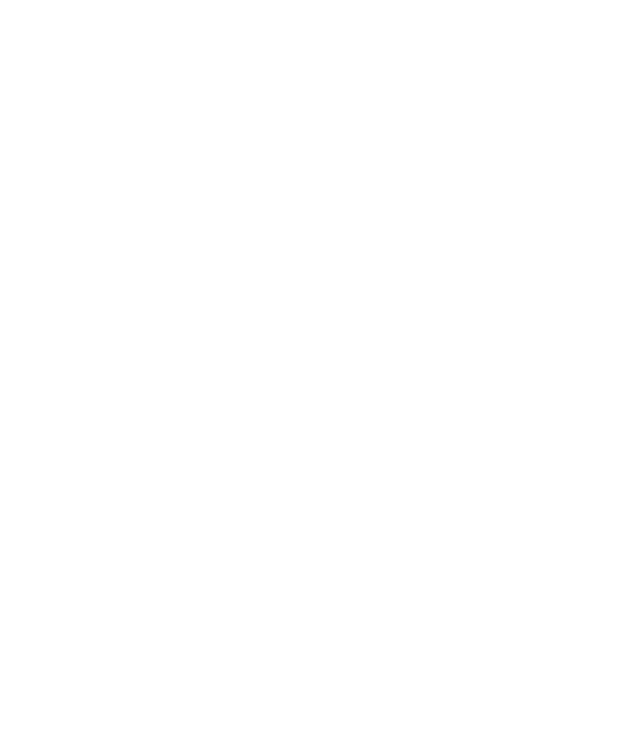
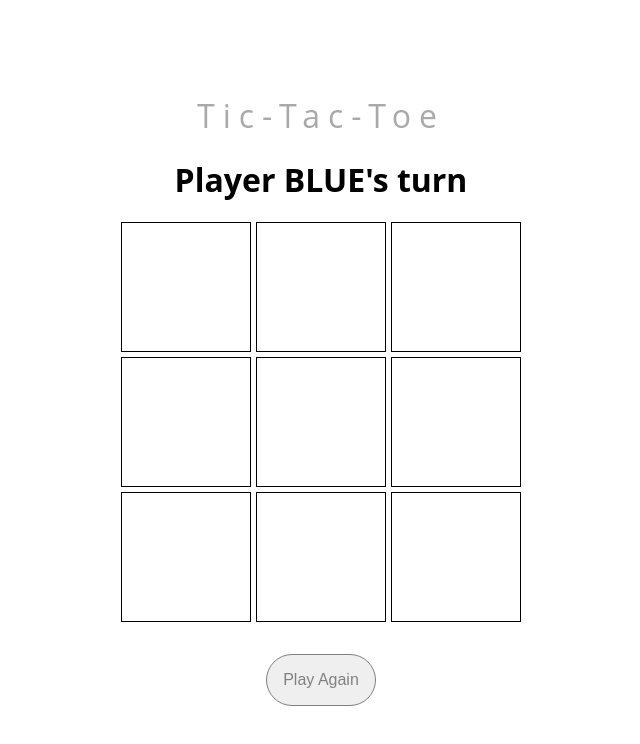
Before and after one commit to SylvesterSmithIII/tic-tac-toe, a plain HTML site: page index.html in a window 1280 px wide. Shown: the whole page, without its empty margins (319-959 px from the left). Drawn offline with Linux system fonts and the light colour scheme.

Commit message:
forgot to commit til now

```diff
--- a/index.html
+++ b/index.html
@@ -8,6 +8,19 @@
     <script src="main.js"></script>
 </head>
 <body>
-
+    <header>Tic-Tac-Toe</header>
+    <h1>X's Turn</h1>
+    <div id="board">
+        <div id="c0r0"></div>
+        <div id="c0r1"></div>
+        <div id="c0r2"></div>
+        <div id="c1r0"></div>
+        <div id="c1r1"></div>
+        <div id="c1r2"></div>
+        <div id="c2r0"></div>
+        <div id="c2r1"></div>
+        <div id="c2r2"></div>
+    </div>
+    <button>Play Again</button>
 </body>
 </html>
--- a/main.css
+++ b/main.css
@@ -0,0 +1,47 @@
+body {
+    /* viewport units: vh (viewport height) vw, vmin (smallest between vh & vw) */
+    height: 100vh;
+    margin: 0;
+    font-family: 'Open Sans', sans-serif;
+    display: flex;
+    flex-direction: column;
+    justify-content: center;
+    align-items: center;
+ }
+
+header {
+    font-size: 4vmin;
+    color: darkgray;
+    letter-spacing: 1vmin;
+}
+
+
+button {
+    margin-top: 4vmin;
+    padding: 2vmin;
+    font-size: 2vmin;
+    border-radius: 4vmin;
+    border: 0.1vmin solid grey;
+    color: grey;
+}
+
+button:hover {
+    color: white;
+    background-color: darkgray;
+}
+
+#board {
+    display: grid;
+    grid-template-columns: repeat(3, 1fr);
+    grid-template-rows: repeat(3, 1fr);
+    gap: 5px;
+    width: 50vmin;
+    height: 50vmin;
+    margin: 0 auto;
+}
+
+
+#board > div {
+background-color: white;
+border: 1px solid black;
+}
--- a/main.js
+++ b/main.js
@@ -0,0 +1,110 @@
+document.addEventListener('DOMContentLoaded', () => {
+    // 1) Define required constants
+const colors = {
+    null: 'transparent',
+    '1': 'blue',
+    '-1': 'red'
+  };
+
+  const winningCombinations = [
+    [0, 1, 2], [3, 4, 5], [6, 7, 8], // Rows
+    [0, 3, 6], [1, 4, 7], [2, 5, 8], // Columns
+    [0, 4, 8], [2, 4, 6] // Diagonals
+  ];
+
+  // 2) Define required variables
+  let board = [null, null, null, null, null, null, null, null, null];
+  let turn = 1;
+  let winner = null;
+
+  // 3) Store elements on the page
+  const squares = [...document.querySelectorAll('#board > div')];
+  const message = document.querySelector('h1');
+  const replayButton = document.querySelector('button');
+
+  // 4) Initialize the app upon loading
+  init()
+
+  function init() {
+    // 4.1) Initialize the state variables
+    board = [null, null, null, null, null, null, null, null, null];
+    turn = 1;
+    winner = null;
+
+    // 4.2) Render the state variables to the page
+    renderBoard();
+    renderMessage();
+
+    // 5) Handle a player clicking a square
+    squares.forEach(function(square) {
+        square.addEventListener('click', handleSquareClick)
+    });
+
+    // 6) Handle a player clicking the replay button
+    replayButton.addEventListener('click', init);
+  }
+
+  function renderBoard() {
+    squares.forEach(function(square, index) {
+      square.style.backgroundColor = colors[board[index]];
+    });
+  }
+
+  // Helper function to render the message
+  function renderMessage() {
+    if (winner !== null) {
+      if (winner === 'T') {
+        message.textContent = "It's a tie!";
+      } else {
+        const playerColor = colors[winner].toUpperCase();
+        message.textContent = `Player ${playerColor} wins!`;
+      }
+    } else {
+      const playerColor = colors[turn].toUpperCase();
+      message.textContent = `Player ${playerColor}'s turn`;
+    }
+  }
+
+  function handleSquareClick(event) {
+    const clickedIndex = squares.findIndex(function(square) {
+        return square === event.target
+    })
+
+    // 5.2) Check if the square is already taken
+    if (board[clickedIndex] !== null) {
+      return;
+    }
+
+    // 5.3) Check if the game is over
+    if (winner !== null) {
+      return;
+    }
+
+    // 5.4) Update the board with the current player's turn
+    board[clickedIndex] = turn;
+
+    // 5.5) Flip turns
+    turn *= -1;
+
+    // 5.6) Check for a winner
+    for (const combination of winningCombinations) {
+      const total = board[combination[0]] + board[combination[1]] + board[combination[2]];
+      //math.abs to turn -3 to 3
+      const absoluteTotal = Math.abs(total);
+
+      if (absoluteTotal === 3) {
+        winner = board[combination[0]];
+        break;
+      }
+    }
+
+    // 5.7) Check for a tie
+    if (!board.includes(null)) {
+      winner = 'T';
+    }
+
+    // 4.2) Render the state variables to the page
+    renderBoard();
+    renderMessage();
+  }
+  });
```
